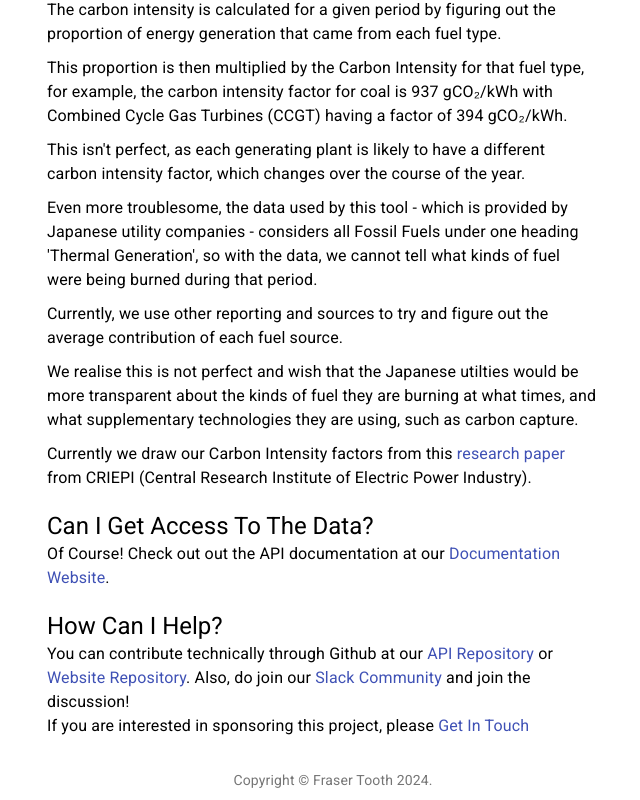
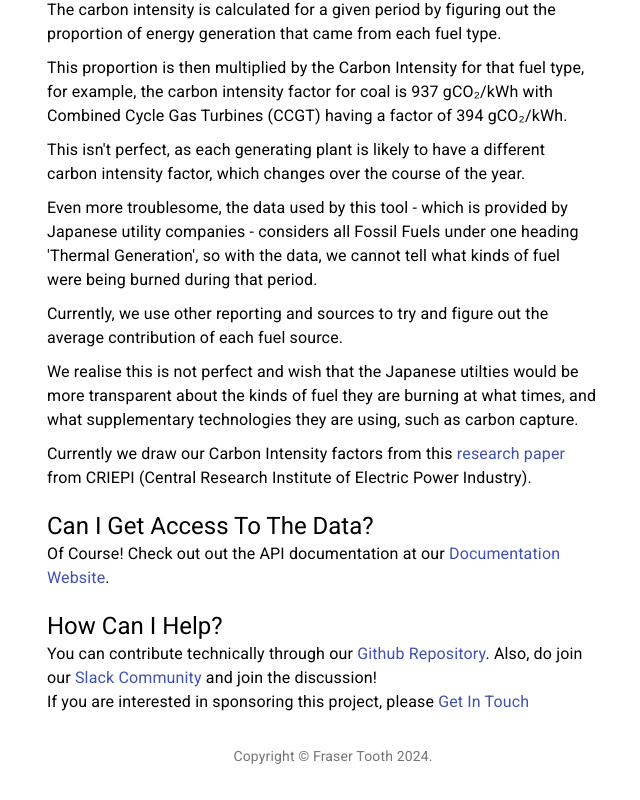
Before and after one commit to FraserTooth/denki-carbon, a React (Create React App) app in the folder website/: page / in a window 1280 px wide. Shown: the part 570-1370 px from the top of the page, without its empty margins (317-957 px from the left). After the commit the page ends 1346 px from the top, so only its background shows below. Built offline with nearby package versions, Linux system fonts and the light colour scheme; no server answers.

Commit message:
fix: update github links

```diff
--- a/website/src/components/Explanation.tsx
+++ b/website/src/components/Explanation.tsx
@@ -86,11 +86,8 @@ export default function Explanation() {
           <Trans
             i18nKey="explanation.helpSection.repoLink"
             components={{
-              apiLink: transLink(
-                "https://github.com/FraserTooth/japan_grid_carbon_api"
-              ),
-              webLink: transLink(
-                "https://github.com/FraserTooth/japan_grid_carbon_api_website"
+              githubLink: transLink(
+                "https://github.com/FraserTooth/denki-carbon"
               ),
               slackLink: transLink(
                 "https://join.slack.com/t/denkicarbon/shared_invite/zt-n2eme5ee-cKagN29wusOmXOgNP81g_w"
--- a/website/src/translations/en.json
+++ b/website/src/translations/en.json
@@ -84,7 +84,7 @@
     },
     "helpSection": {
       "title": "How can I help?",
-      "repoLink": "You can contribute technically through Github at our <apiLink>API Repository</apiLink> or <webLink>Website Repository</webLink>. Also, do join our <slackLink>Slack Community</slackLink> and join the discussion!",
+      "repoLink": "You can contribute technically through our <githubLink>Github Repository</githubLink>. Also, do join our <slackLink>Slack Community</slackLink> and join the discussion!",
       "sponsor": "If you are interested in sponsoring this project, please <contactLink>Get In Touch</contactLink>"
     }
   }
--- a/website/src/translations/jp.json
+++ b/website/src/translations/jp.json
@@ -84,7 +84,7 @@
     },
     "helpSection": {
       "title": "手伝いましょうか？",
-      "repoLink": "プログラマーだったら、GitHubを見にきてください。 ‐ <apiLink>API Repository</apiLink> 及び <webLink>Website Repository</webLink>.  それに、私たちの<slackLink>Slack Community</slackLink>参加してください！",
+      "repoLink": "プログラマーだったら、<githubLink>Github Repository</githubLink>を見にきてください。　それに、私たちの<slackLink>Slack Community</slackLink>参加してください！",
       "sponsor": "このプロジェクトのスポンサーにご興味のある方は<contactLink>こちら</contactLink>からご連絡ください。"
     }
   }
```
